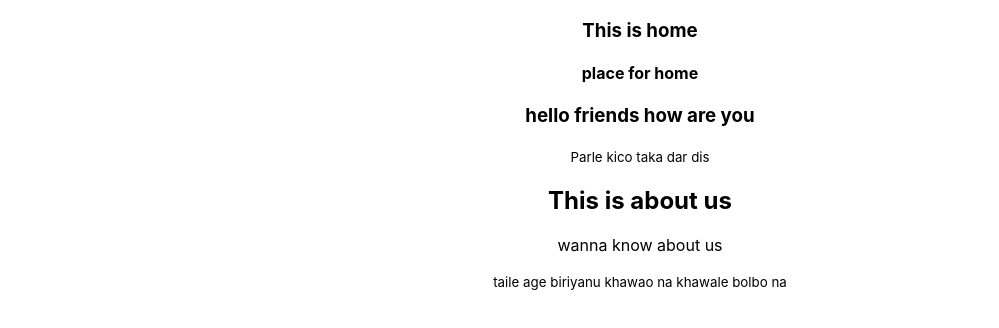
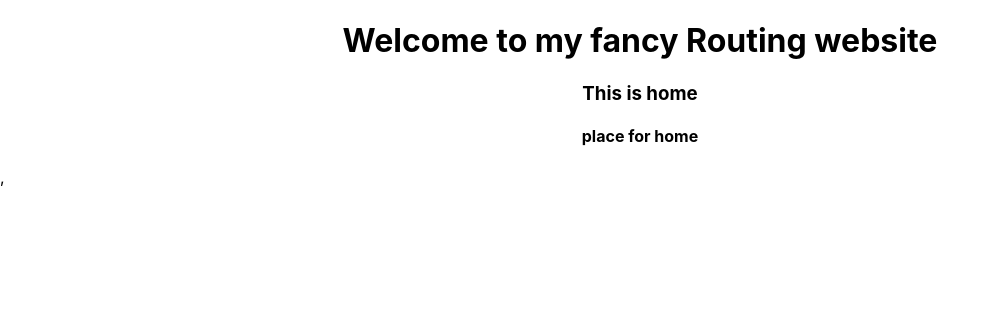
Before and after one commit to jahidulislam123/react-route, a React (Create React App) app: page / in a window 1280 px wide. Shown: the top 328 px of the page, without its empty margins (0-999 px from the left). Built offline with nearby package versions, Linux system fonts and the light colour scheme.

Commit message:
route-added

```diff
--- a/src/App.js
+++ b/src/App.js
@@ -1,17 +1,21 @@
-import logo from './logo.svg';
+import {  Route, Routes } from 'react-router-dom';
 import './App.css';
+import About from './components/About/About';
+import Friends from './components/Friends/Friends';
 import Home from './components/Home/Home';
-import Friends from './components/Friends/Friends';
-import About from './components/About/About';
+import NotFound from './components/NotFound/NotFound';
+
 
 function App() {
   return (
     <div className="App">
-     <Home></Home>
-     <Friends></Friends>
-     <About>
-
-     </About>
+      <h1>Welcome to my fancy Routing website</h1>
+     <Routes>
+        <Route path="/" element={<Home></Home>} ></Route>
+        <Route path="/friends" element={<Friends></Friends>} ></Route>
+        <Route path='/about' element={<About></About>}></Route>
+        <Route path='*' element={<NotFound></NotFound>}></Route>
+     </Routes>
     </div>
   );
 }
--- /dev/null
+++ b/src/components/NotFound/NotFound.js
@@ -0,0 +1,11 @@
+import React from 'react';
+
+const NotFound = () => {
+    return (
+        <div>
+            <h3>The page you are looking are not found</h3>
+        </div>
+    );
+};
+
+export default NotFound;
--- a/src/index.js
+++ b/src/index.js
@@ -1,12 +1,17 @@
 import React from 'react';
 import ReactDOM from 'react-dom';
 import './index.css';
+
 import App from './App';
 import reportWebVitals from './reportWebVitals';
+import { BrowserRouter } from 'react-router-dom';
 
 ReactDOM.render(
   <React.StrictMode>
+    <BrowserRouter>
     <App />
+  </BrowserRouter>,
+
   </React.StrictMode>,
   document.getElementById('root')
 );
```
